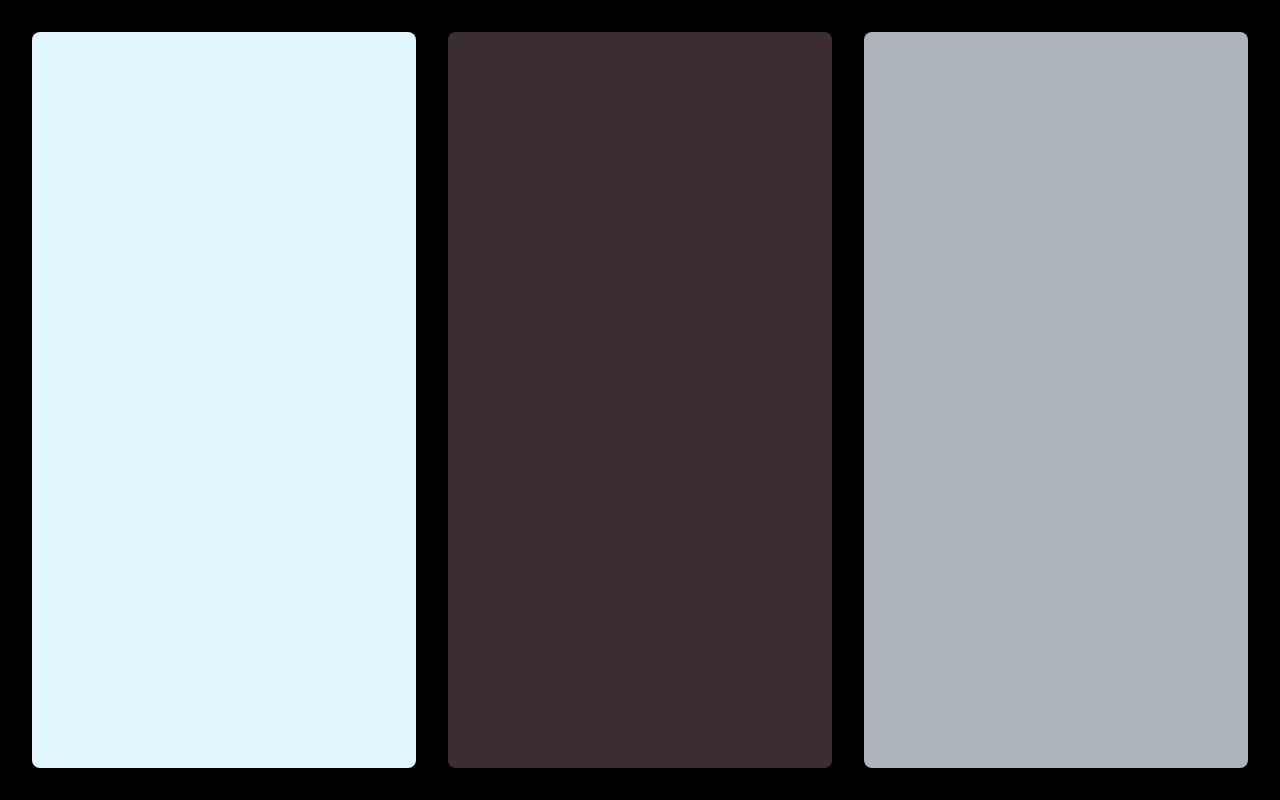
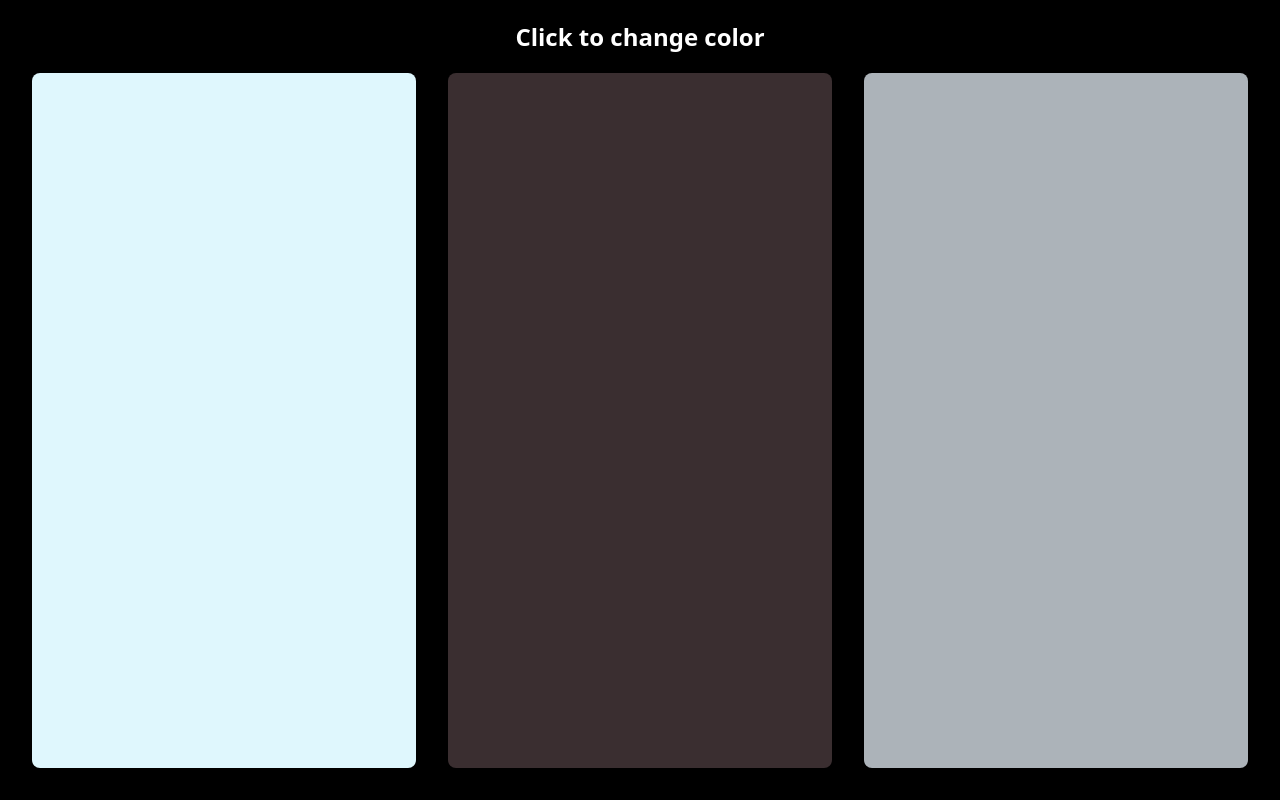
Before and after one commit to Jkose7/Vue.options.api, a Vue app: page / in a window 1280 px wide. Built offline with nearby package versions, Linux system fonts and the light colour scheme.

Commit message:
add title

```diff
--- a/package.json
+++ b/package.json
@@ -9,6 +9,8 @@
   },
   "dependencies": {
     "core-js": "^3.8.3",
+    "firebase": "^10.12.2",
+    "firebase-tools": "^13.10.2",
     "vue": "^2.6.14"
   },
   "devDependencies": {
--- a/src/App.vue
+++ b/src/App.vue
@@ -11,19 +11,38 @@
 </script>
 
 <template>
-  <main class="color-change-section">
-    <ColorChangeDiv />
-    <ColorChangeDiv />
-    <ColorChangeDiv />
-  </main>
+  <section>
+    <h1>Click to change color</h1>
+    <main class="color-change-section">
+      <ColorChangeDiv />
+      <ColorChangeDiv />
+      <ColorChangeDiv />
+    </main>
+  </section>
 </template>
 
 <style>
+
+section{
+  display: flex;
+  flex-direction: column;
+  width: 100%;
+  height: 100vh;
+  justify-content: center;
+  align-items: center;
+}
+
+section h1{
+  padding: 20px;
+  color:white
+}
+
+
 .color-change-section {
   display: flex;
   gap: 2rem;
-  padding: 2rem;
+  padding: 0rem 2rem 2rem;
   width: 100%;
-  height: 100vh;
+  height: 100%;
 }
 </style>
--- a/src/main.css
+++ b/src/main.css
@@ -3,4 +3,5 @@
     margin: 0;
     box-sizing: border-box;
     background-color: black;
+    font-family: system-ui, -apple-system, BlinkMacSystemFont, 'Segoe UI', Roboto, Oxygen, Ubuntu, Cantarell, 'Open Sans', 'Helvetica Neue', sans-serif;
 }
```
Also changed, not shown: 1 other file (tests, documents, lock files or other folders).
